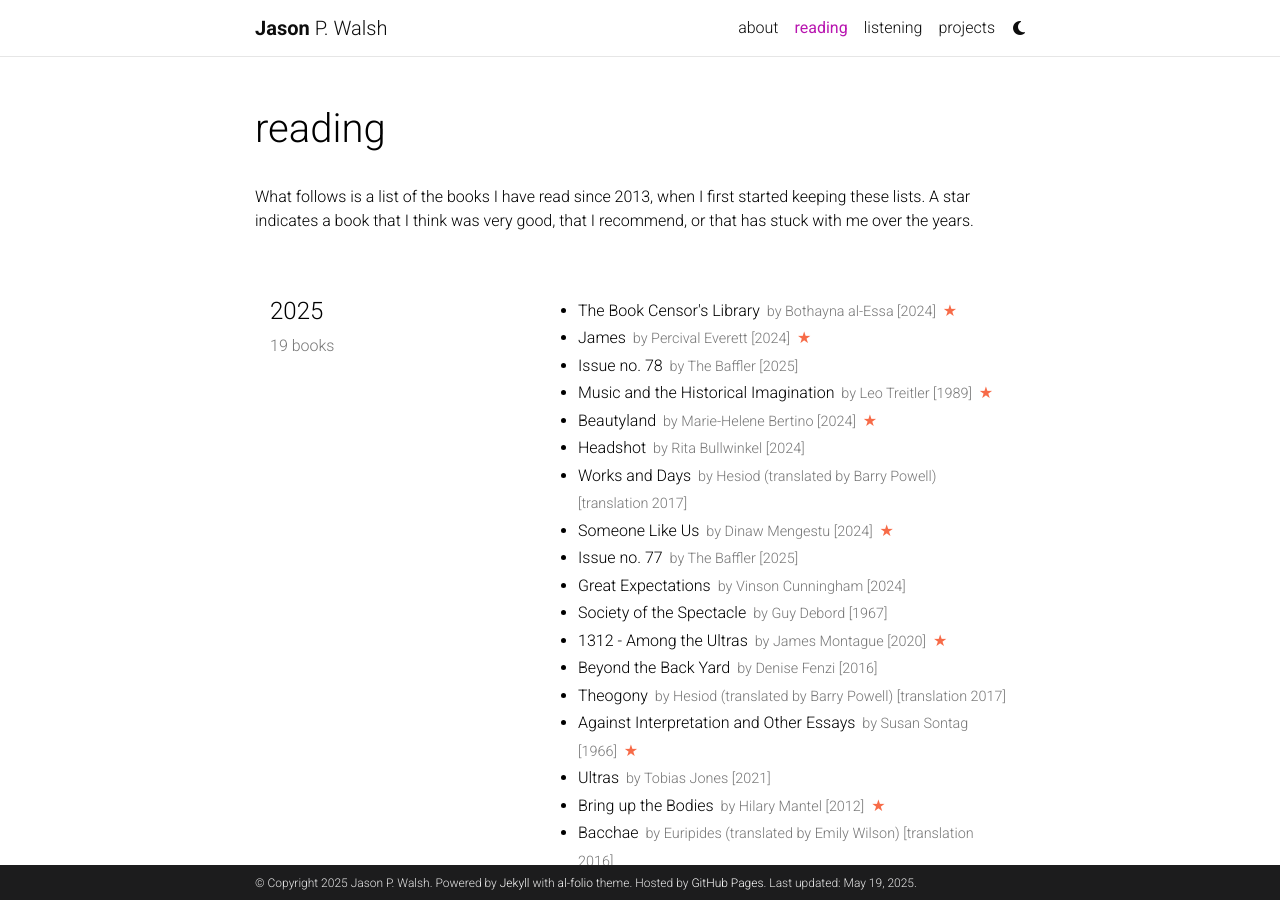
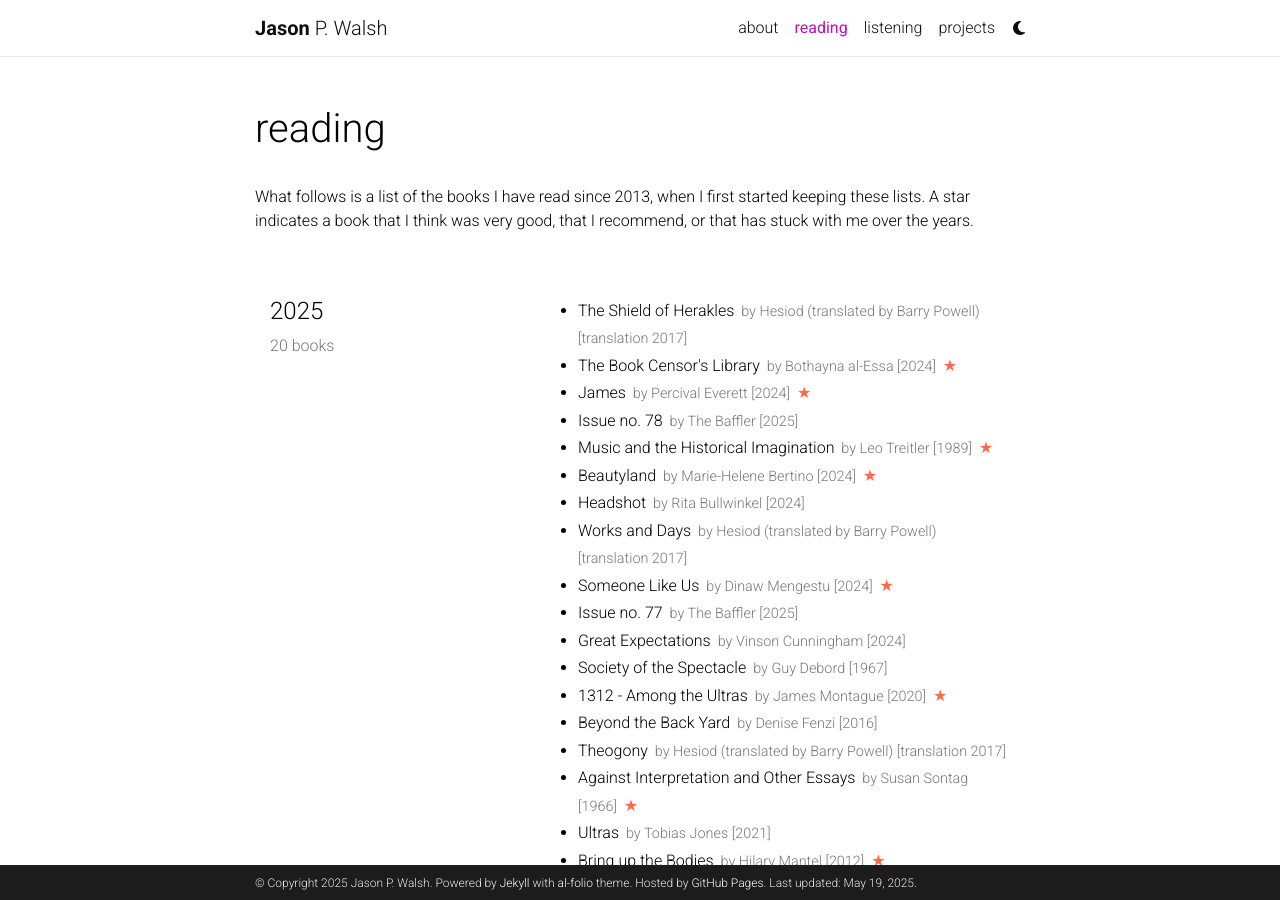
Before and after one commit to jwals23/jwals23.github.io, a Jekyll site: the page built from _pages/reading.md, in a window 1280 px wide and 900 px high. Built offline with Jekyll 4.4.1, drawn with Linux system fonts in a browser that asks for light colours; comment, search, counter and statistics services are not loaded; a style sheet for code colours, icons or effects is not loaded.

Commit message:
Update reading.yml

```diff
--- a/_data/reading.yml
+++ b/_data/reading.yml
@@ -1,6 +1,10 @@
 list:
   - year: "2025"
     books:
+      - title: The Shield of Herakles
+        author: Hesiod (translated by Barry Powell)
+        year: translation 2017
+
       - title: The Book Censor's Library
         author: Bothayna al-Essa
         year: 2024
```
